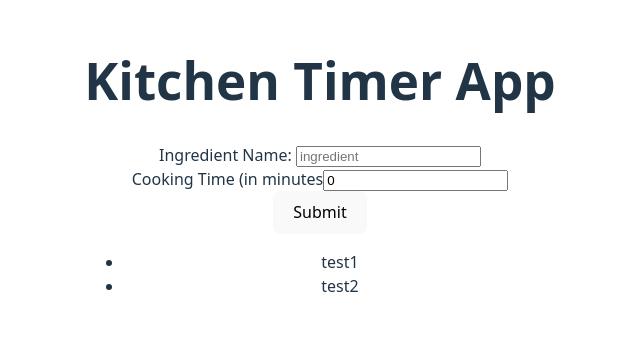
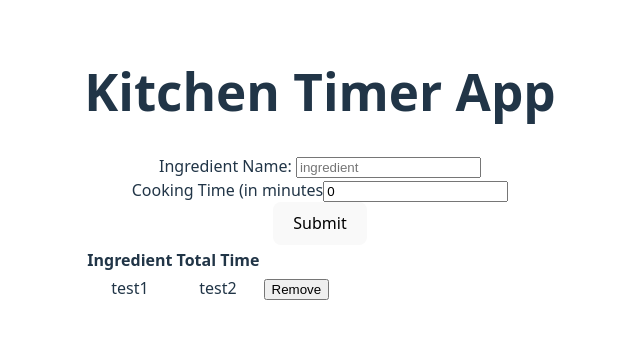
Before and after one commit to danny-817/kitchen_timer_app, a React (Vite) app in the folder kitchen_timer_app/: page / in a window 1280 px wide. Shown: the part 234-572 px from the top of the page, without its empty margins (320-960 px from the left). Built offline with nearby package versions, Linux system fonts and the light colour scheme.

Commit message:
delete row button added to ingredient table

```diff
--- a/kitchen_timer_app/src/App.jsx
+++ b/kitchen_timer_app/src/App.jsx
@@ -7,13 +7,20 @@ function App() {
   const [newIngredient, setNewIngredient] = useState("");
   const [newTime, setNewTime] = useState(0);
   const [ingredientsList, setIngredientsList] = useState([
-      {ingredient: "test1"},{ ingredient: "test2"}
+      {ingredient: "test1", time:"test2"}
   ]);
 
   function handleIngredientChange(e) {
-      e.preventDefault();
+      //e.preventDefault();
       alert(`${newIngredient} — ${newTime} mins`);
-      console.log(e);
+      setNewIngredient();
+
+  }
+
+  function removeIngredient(e) {
+      const rowIndex = e.target.parentNode.parentNode.rowIndex
+      document.getElementById('ingredients_table').deleteRow(rowIndex);
+
   }
   return (
     <>
@@ -31,11 +38,24 @@ function App() {
             </form>
         </div>
         <div className="ingredients_list">
-            <ul>
+            <table id="ingredients_table">
+                <thead>
+                    <tr>
+                        <th scope="col" >Ingredient</th>
+                        <th scope="col" >Total Time</th>
+                    </tr>
+                </thead>
+                <tbody>
                 {ingredientsList.map(ingredient => (
-                    <li key={ingredient.ingredient}>{ingredient.ingredient}</li>
+                    <tr key={ingredient.ingredient}>
+                        <td>{ingredient.ingredient}</td>
+                        <td>{ingredient.time}</td>
+                        <td><input type="button" value="Remove" onClick={removeIngredient}></input></td>
+                    </tr>
                 ))}
-            </ul>
+
+                </tbody>
+            </table>
 
         </div>
 
```
